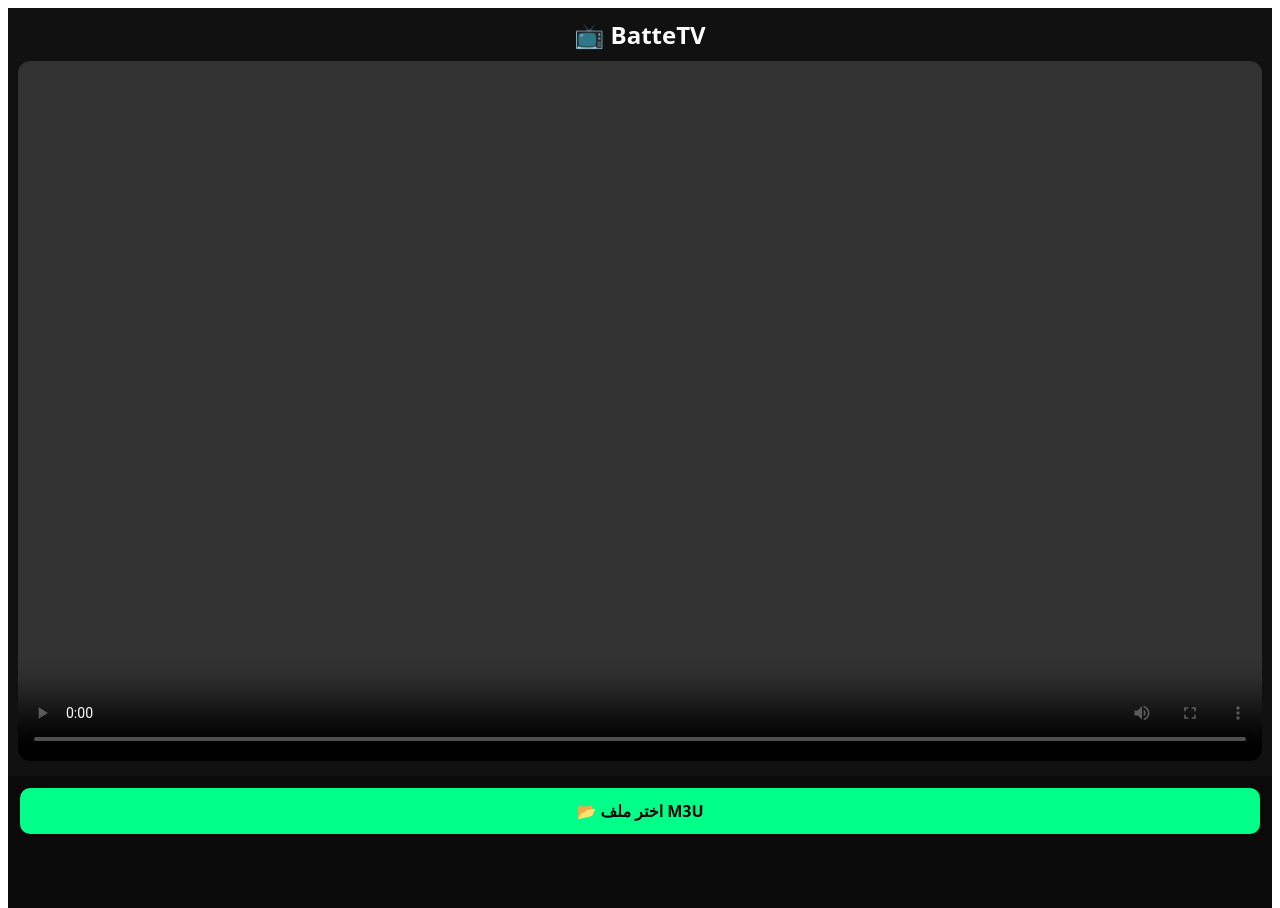
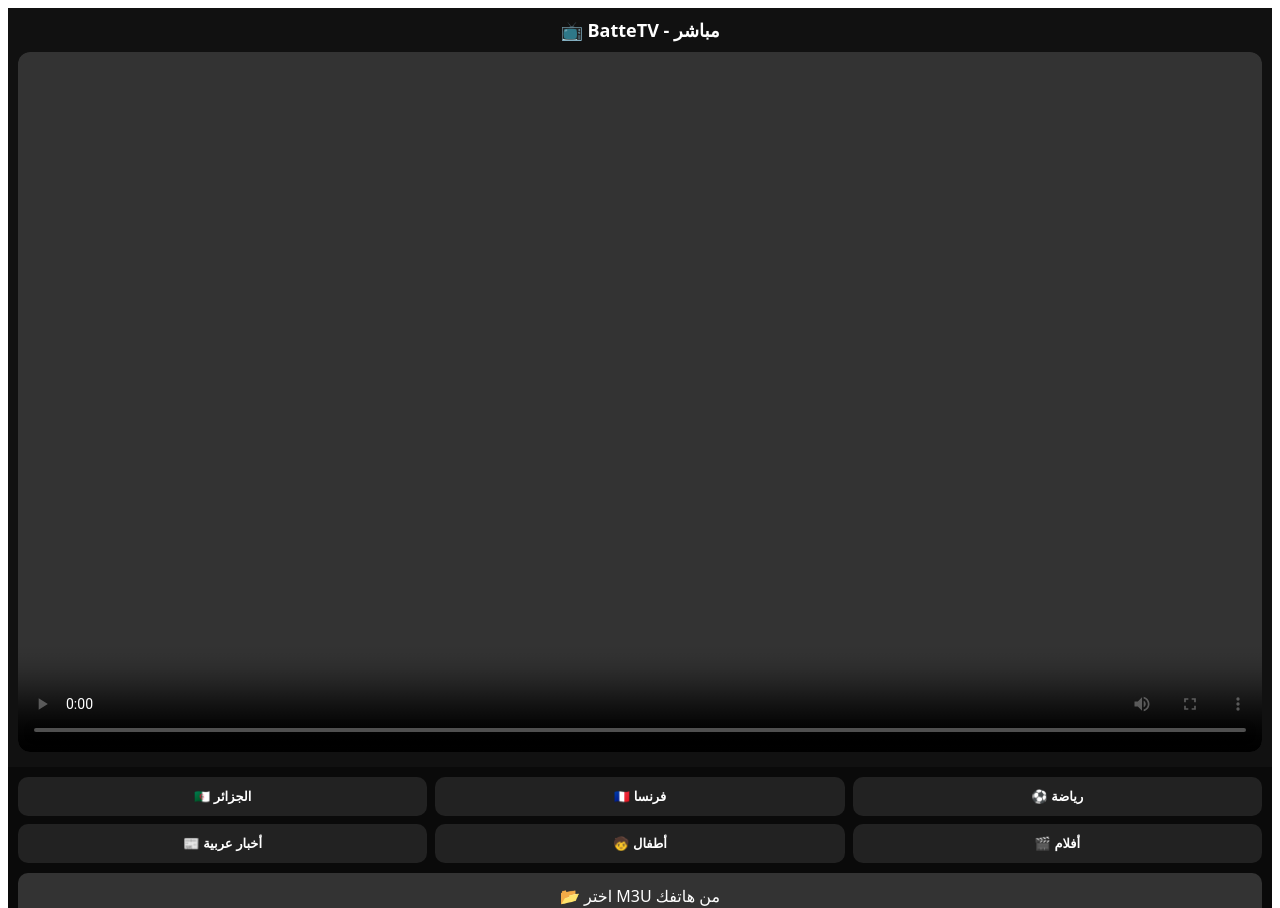
Before and after one commit to Echayebc/battetv, a React (Vite) app: page / in a window 1280 px wide. Shown: the top 908 px of the page. Built offline with nearby package versions, Linux system fonts and the light colour scheme.

Commit message:
Refactor App component to include server options

```diff
--- a/src/App.jsx
+++ b/src/App.jsx
@@ -1,85 +1,127 @@
-import { useState, useRef } from 'react'
+import { useState, useRef, useEffect } from 'react'
 import Hls from 'hls.js'
+
+const SERVERS = [
+  { id: 'dz', name: '🇩🇿 الجزائر', url: 'https://iptv-org.github.io/iptv/countries/dz.m3u' },
+  { id: 'fr', name: '🇫🇷 فرنسا', url: 'https://iptv-org.github.io/iptv/countries/fr.m3u' },
+  { id: 'sports', name: '⚽ رياضة', url: 'https://iptv-org.github.io/iptv/categories/sports.m3u' },
+  { id: 'news', name: '📰 أخبار عربية', url: 'https://iptv-org.github.io/iptv/languages/ara.m3u' },
+  { id: 'kids', name: '🧒 أطفال', url: 'https://iptv-org.github.io/iptv/categories/kids.m3u' },
+  { id: 'movies', name: '🎬 أفلام', url: 'https://iptv-org.github.io/iptv/categories/movies.m3u' },
+]
 
 export default function App() {
   const [channels, setChannels] = useState([])
   const [current, setCurrent] = useState(null)
   const [search, setSearch] = useState('')
+  const [loading, setLoading] = useState(false)
+  const [activeServer, setActiveServer] = useState(null)
   const videoRef = useRef(null)
   const hlsRef = useRef(null)
+
+  const parseM3U = (text) => {
+    const lines = text.split('\n')
+    const list = []
+    for (let i = 0; i < lines.length; i++) {
+      if (lines[i].startsWith('#EXTINF')) {
+        const name = lines[i].split(',').pop()?.trim() || `قناة ${list.length+1}`
+        let url = lines[i+1]?.trim()
+        if (url && url.startsWith('http')) list.push({ name, url })
+      }
+    }
+    return list
+  }
+
+  const playChannel = (ch) => {
+    setCurrent(ch)
+    const video = videoRef.current
+    if (!video) return
+    try {
+      if (Hls.isSupported() && ch.url.includes('.m3u8')) {
+        if (hlsRef.current) hlsRef.current.destroy()
+        const hls = new Hls()
+        hlsRef.current = hls
+        hls.loadSource(ch.url)
+        hls.attachMedia(video)
+        hls.on(Hls.Events.MANIFEST_PARSED, () => video.play().catch(()=>{}))
+      } else {
+        video.src = ch.url
+        video.play().catch(()=>{})
+      }
+    } catch(e){ console.log(e) }
+  }
+
+  const loadFromUrl = async (server) => {
+    setLoading(true)
+    setActiveServer(server.id)
+    try {
+      const res = await fetch(server.url)
+      const text = await res.text()
+      const list = parseM3U(text)
+      setChannels(list)
+      if (list.length > 0) playChannel(list[0])
+    } catch(e){ alert('خطأ في تحميل السيرفر: ' + e.message) }
+    setLoading(false)
+  }
 
   const handleFile = (e) => {
     const file = e.target.files[0]
     if (!file) return
     const reader = new FileReader()
     reader.onload = (ev) => {
-      const lines = ev.target.result.split('\n')
-      const list = []
-      for (let i = 0; i < lines.length; i++) {
-        if (lines[i].startsWith('#EXTINF')) {
-          const name = lines[i].split(',').pop()?.trim() || `قناة ${list.length+1}`
-          const url = lines[i+1]?.trim()
-          if (url && url.startsWith('http')) list.push({ name, url })
-        }
-      }
+      const list = parseM3U(ev.target.result)
       setChannels(list)
+      setActiveServer('custom')
       if (list.length > 0) playChannel(list[0])
     }
     reader.readAsText(file)
   }
 
-  const playChannel = (ch) => {
-    setCurrent(ch)
-    const video = videoRef.current
-    if (Hls.isSupported() && ch.url.includes('.m3u8')) {
-      if (hlsRef.current) hlsRef.current.destroy()
-      const hls = new Hls()
-      hlsRef.current = hls
-      hls.loadSource(ch.url)
-      hls.attachMedia(video)
-      hls.on(Hls.Events.MANIFEST_PARSED, () => video.play())
-    } else {
-      video.src = ch.url
-      video.play()
-    }
-  }
-
   const filtered = channels.filter(c => c.name.toLowerCase().includes(search.toLowerCase()))
 
   return (
-    <div style={{background:'#0a0a0a', color:'#fff', minHeight:'100vh', fontFamily:'system-ui'}}>
+    <div style={{background:'#0a0a0a', color:'#fff', minHeight:'100vh', fontFamily:'system-ui', paddingBottom:'20px'}}>
       <div style={{padding:'10px', background:'#111', position:'sticky', top:0, zIndex:10}}>
-        <h2 style={{margin:'0 0 10px', textAlign:'center'}}>📺 BatteTV</h2>
+        <h2 style={{margin:'0 0 10px', textAlign:'center', fontSize:'18px'}}>📺 BatteTV - {current?.name || 'مباشر'}</h2>
         <video ref={videoRef} controls style={{width:'100%', aspectRatio:'16/9', background:'#000', borderRadius:'12px'}} />
-        {current && <div style={{marginTop:'8px', textAlign:'center', color:'#00ff88'}}>{current.name} - يعمل الآن</div>}
+        {loading && <div style={{textAlign:'center', color:'#00ff88', marginTop:'8px'}}>⏳ جاري تحميل القنوات...</div>}
       </div>
 
-      <div style={{padding:'12px', display:'flex', gap:'8px'}}>
-        <label style={{flex:1, background:'#00ff88', color:'#000', padding:'12px', borderRadius:'10px', textAlign:'center', fontWeight:'bold'}}>
-          📂 اختر ملف M3U
+      <div style={{padding:'10px'}}>
+        <div style={{display:'grid', gridTemplateColumns:'1fr 1fr 1fr', gap:'8px', marginBottom:'10px'}}>
+          {SERVERS.map(s => (
+            <button key={s.id} onClick={()=>loadFromUrl(s)} style={{padding:'12px 5px', borderRadius:'10px', border:'none', background: activeServer===s.id ? '#00ff88' : '#222', color: activeServer===s.id ? '#000' : '#fff', fontWeight:'bold', fontSize:'13px'}}>
+              {s.name}
+            </button>
+          ))}
+        </div>
+
+        <label style={{display:'block', background:'#333', color:'#fff', padding:'12px', borderRadius:'10px', textAlign:'center', marginBottom:'10px', border: activeServer==='custom' ? '2px solid #00ff88' : 'none'}}>
+          📂 اختر M3U من هاتفك
           <input type="file" accept=".m3u,.m3u8,.txt" onChange={handleFile} style={{display:'none'}} />
         </label>
-      </div>
 
         {channels.length > 0 && (
-        <div style={{padding:'0 12px'}}>
-          <input placeholder="ابحث عن قناة..." value={search} onChange={e=>setSearch(e.target.value)} style={{width:'100%', padding:'12px', borderRadius:'10px', border:'none', background:'#222', color:'#fff', marginBottom:'10px'}} />
+          <>
+            <input placeholder="🔍 ابحث عن قناة..." value={search} onChange={e=>setSearch(e.target.value)} style={{width:'100%', padding:'12px', borderRadius:'10px', border:'none', background:'#222', color:'#fff', marginBottom:'10px', boxSizing:'border-box'}} />
+            <div style={{color:'#888', fontSize:'12px', marginBottom:'8px'}}>{filtered.length} قناة</div>
             <div style={{display:'grid', gap:'6px'}}>
-            {filtered.map((ch, i) => (
-              <div key={i} onClick={()=>playChannel(ch)} style={{padding:'14px', background: current?.url===ch.url ? '#00ff88' : '#1a1a1a', color: current?.url===ch.url ? '#000' : '#fff', borderRadius:'10px', cursor:'pointer'}}>
+              {filtered.slice(0,200).map((ch, i) => (
+                <div key={i} onClick={()=>playChannel(ch)} style={{padding:'14px', background: current?.url===ch.url ? '#00ff88' : '#1a1a1a', color: current?.url===ch.url ? '#000' : '#fff', borderRadius:'10px', cursor:'pointer', fontSize:'14px'}}>
                   ▶️ {ch.name}
                 </div>
               ))}
             </div>
-        </div>
+          </>
         )}
 
-      {channels.length===0 && (
-        <div style={{textAlign:'center', marginTop:'60px', color:'#888'}}>
-          <div style={{fontSize:'50px'}}>📺</div>
-          <p>ارفع ملف قنوات M3U ليبدأ البث</p>
+        {channels.length===0 && !loading && (
+          <div style={{textAlign:'center', marginTop:'40px', color:'#666'}}>
+            <div style={{fontSize:'40px'}}>👆</div>
+            <p>اختر سيرفر من الفوق ليبدأ البث</p>
           </div>
         )}
       </div>
+    </div>
   )
 }
```
Lines whose indentation alone changed are shown as unchanged.
